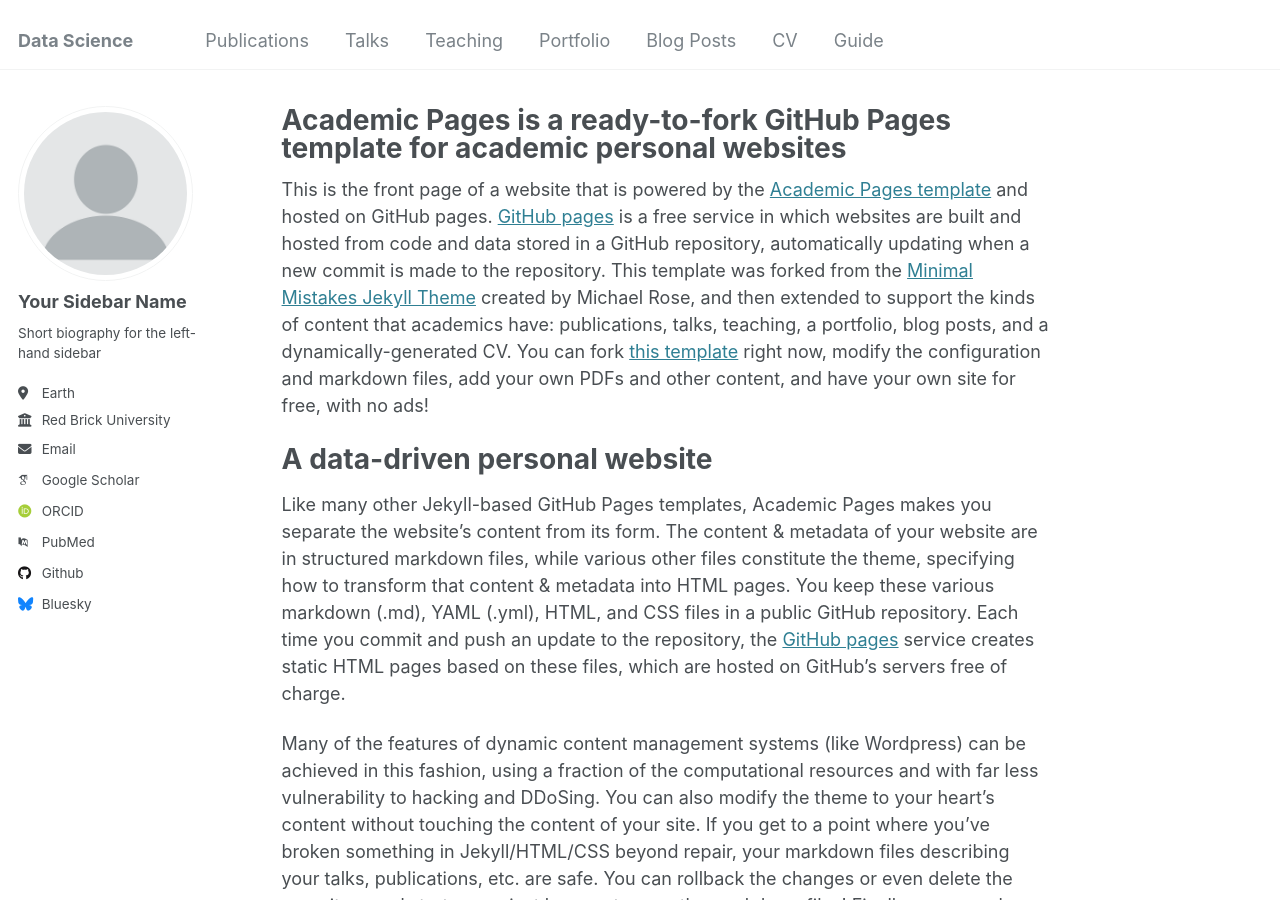
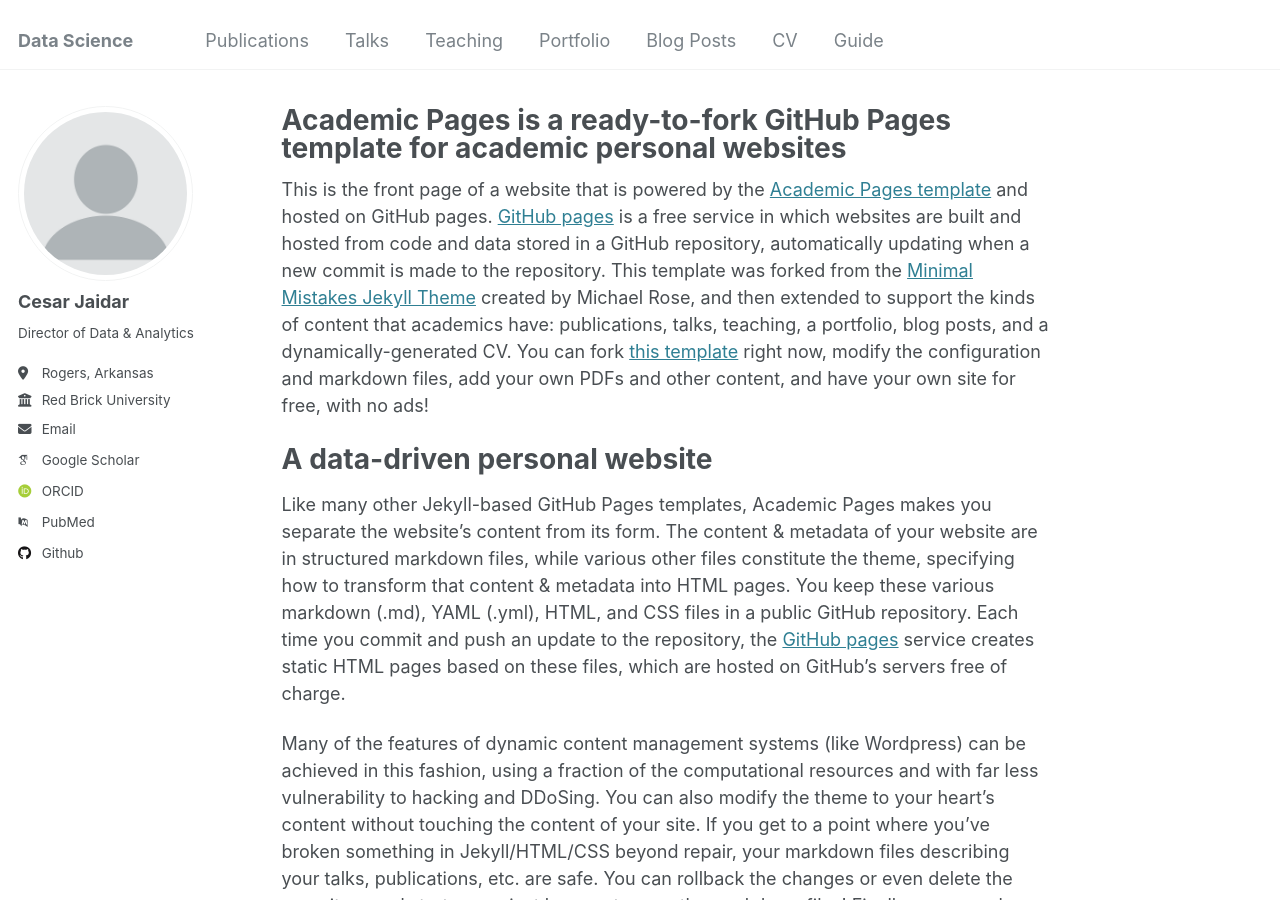
Before and after one commit to cesarjaidar/portfolio, a Jekyll site: the page built from _pages/about.md, in a window 1280 px wide and 900 px high. Built offline with Jekyll 4.4.1, drawn with Linux system fonts in a browser that asks for light colours; some web fonts are replaced.

Commit message:
Update _config.yml

```diff
--- a/_config.yml
+++ b/_config.yml
@@ -22,13 +22,13 @@
 author:
   # Biographic information
   avatar           : "profile.png"
-  name             : "Your Sidebar Name"
-  pronouns         : # example: "she/her"
-  bio              : "Short biography for the left-hand sidebar"
-  location         : "Earth"
+  name             : "Cesar Jaidar"
+  pronouns         : # example: "he/him"
+  bio              : "Director of Data & Analytics"
+  location         : "Rogers, Arkansas"
   employer         : "Red Brick University"
   uri              : # URL
-  email            : "none@example.org"
+  email            : "jaidar.cesar@gmail.com"
 
   # Academic websites
   arxiv            : # URL - Update with the correct link to your profile
@@ -44,12 +44,12 @@
   bitbucket        : # Username - Update with your username on the site
   codepen          : # Username
   dribbble         : # Username
-  github           : "academicpages"
+  github           : "cesarjaidar"
   kaggle           : # Username
   stackoverflow    : # User number or user number and name (i.e., use "1" or "1/jeff-atwood")
 
   # Social media
-  bluesky          : "bsky.app" # Replace this with you Bluesky username
+  bluesky          : # "bsky.app" # Replace this with you Bluesky username
   facebook         : # Username
   flickr           : # Username
   foursquare       : # Username
```
